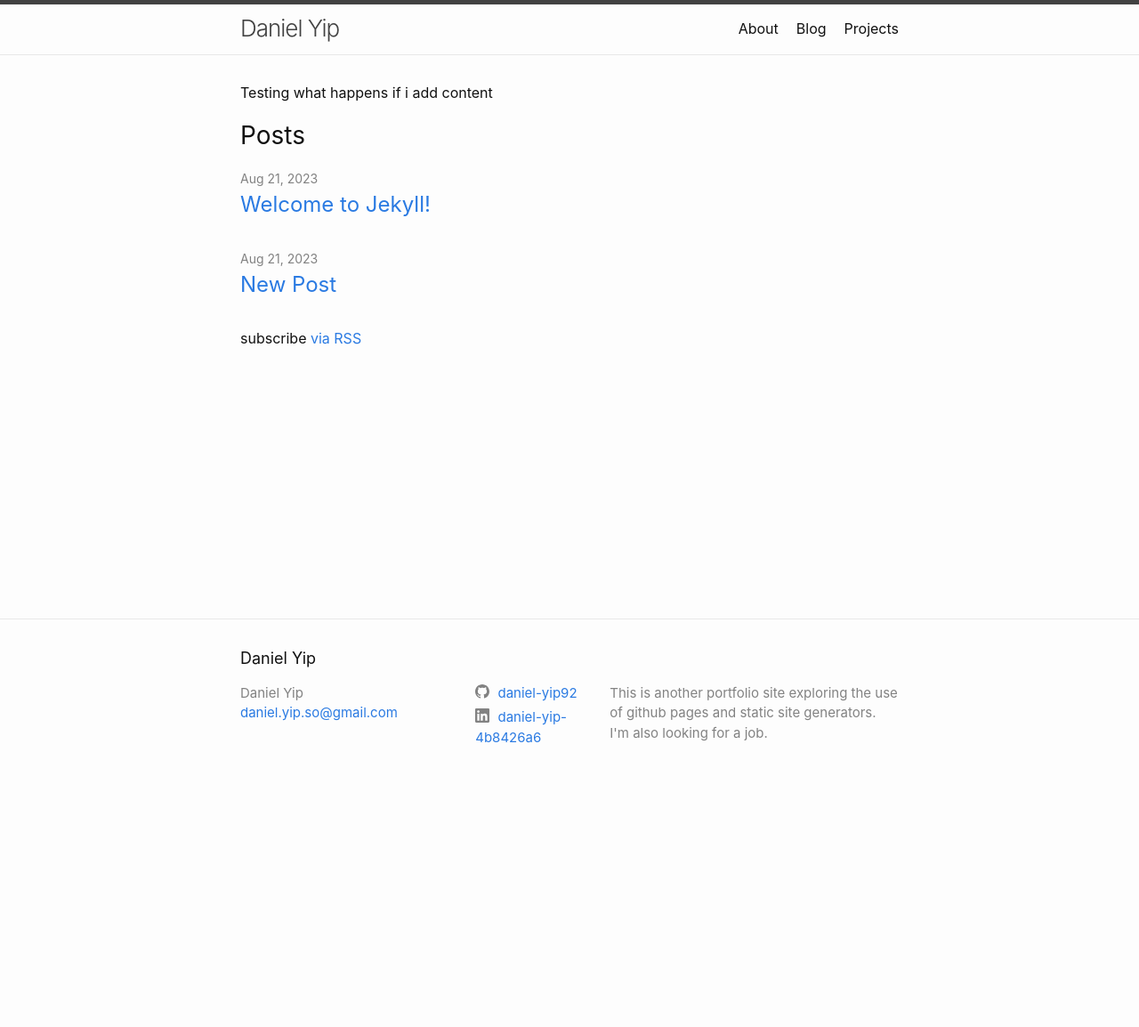
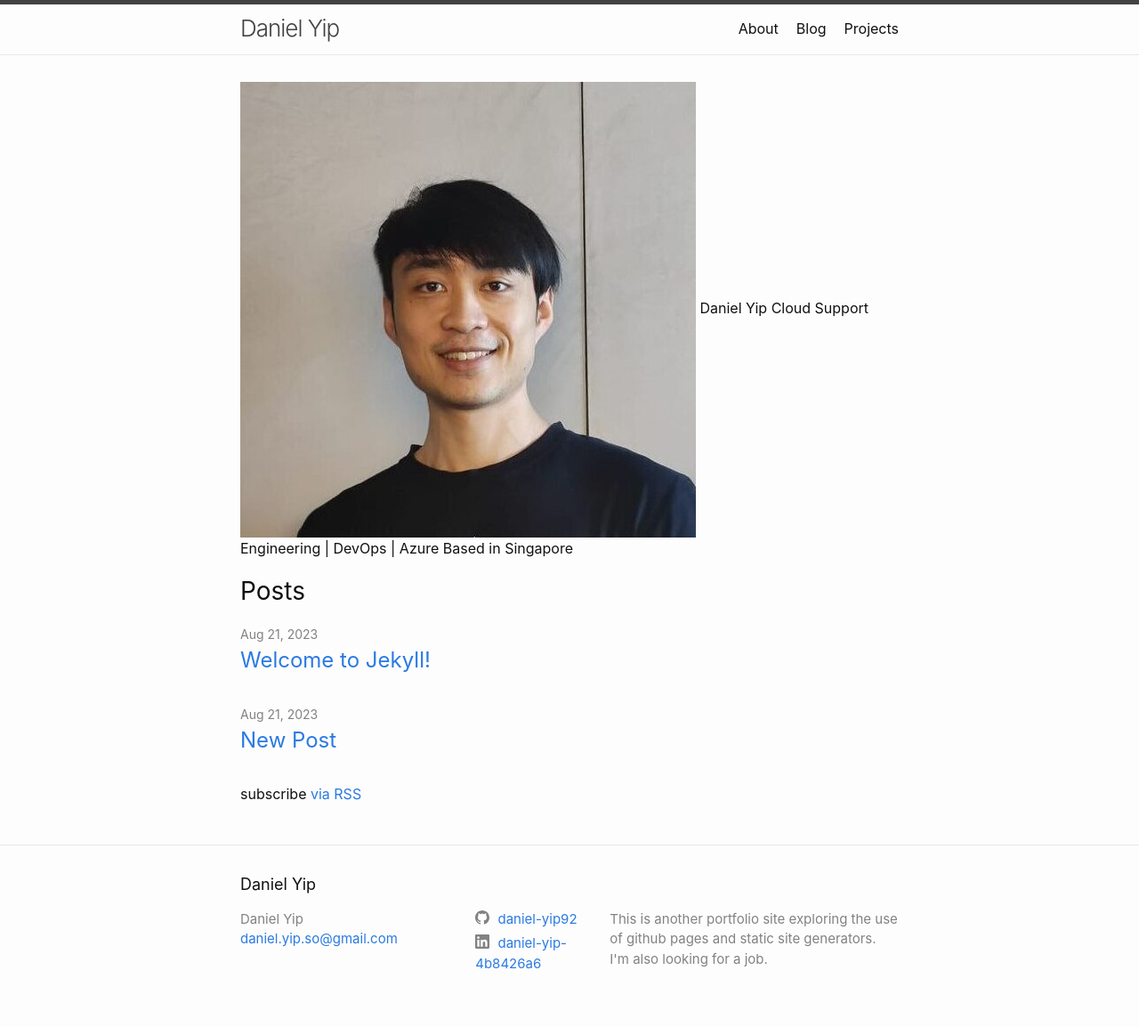
Before and after one commit to daniel-yip92/daniel-yip92.github.io, a Jekyll site: the page built from index.markdown, in a window 1280 px wide. Shown: the whole page at 89% size. Built offline with Jekyll 4.4.1, drawn with Linux system fonts in a browser that asks for light colours; before the commit the page ends 900 px from its top, so only the background shows below that.

Commit message:
Added more portfolio content and mugshot

```diff
--- a/index.markdown
+++ b/index.markdown
@@ -5,4 +5,7 @@
 layout: home
 ---
 
-Testing what happens if i add content
+![Profile Pic](/assets/images/Mugshot.jpg)
+Daniel Yip
+Cloud Support Engineering | DevOps | Azure
+Based in Singapore
```
Also changed, not shown: about.markdown (+5 -10 lines), assets/images/Mugshot.jpg (added).
